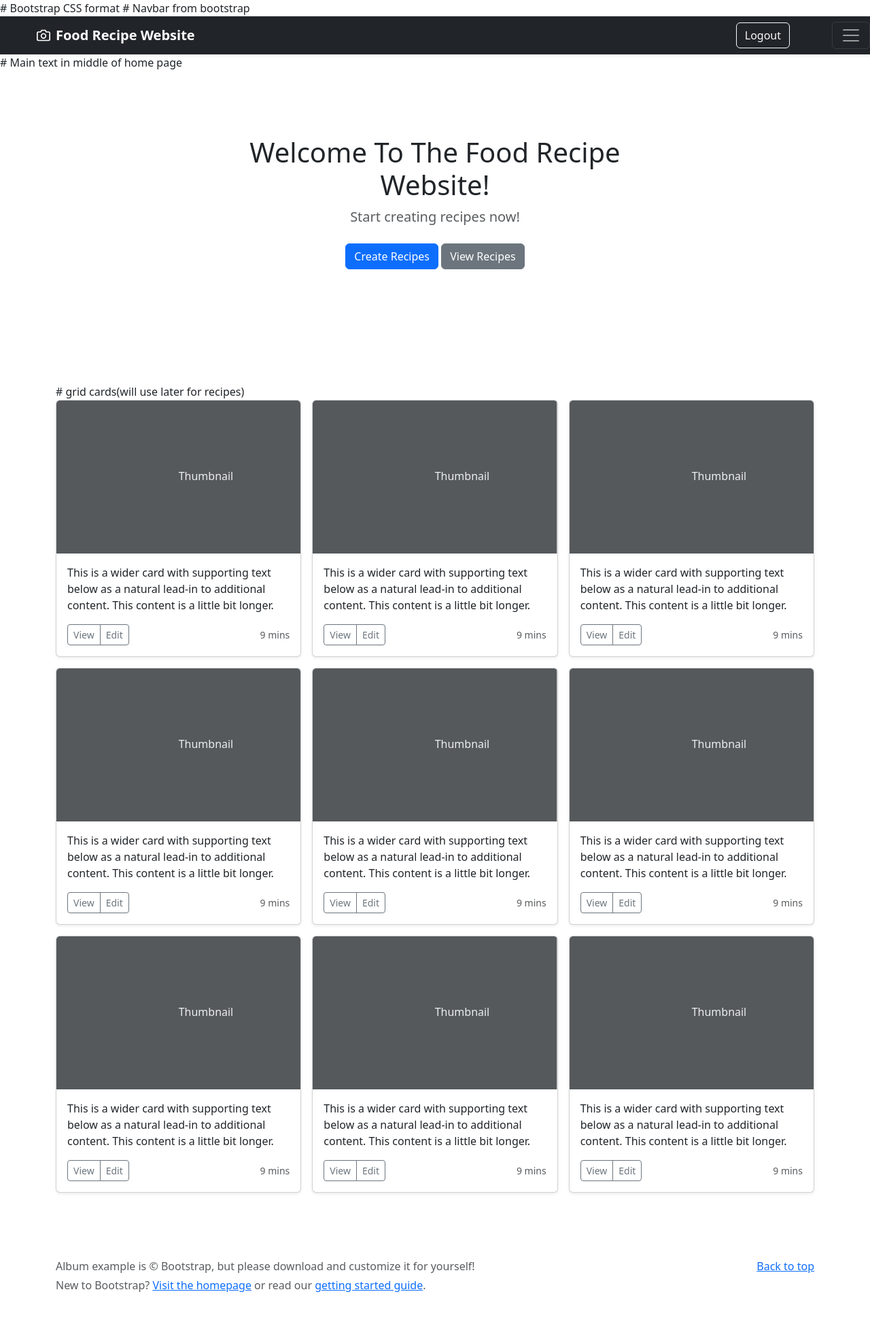
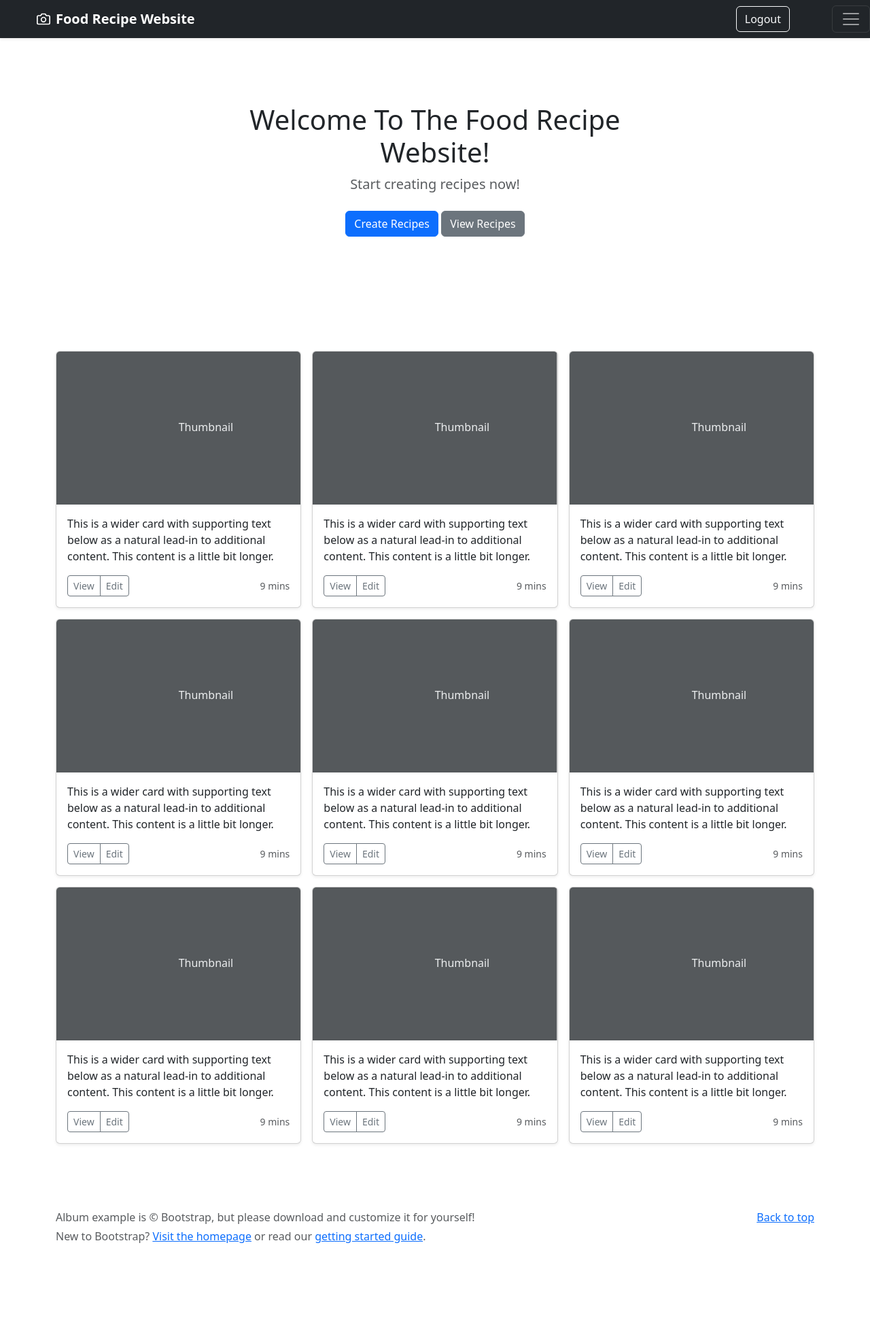
Before and after one commit to RyanTang0203/Recipe_Web_App, a Flask app: page /home in a window 1280 px wide. Shown: the whole page at 68% size. After the commit the page ends 1828 px from the top, so only its background shows below. Run offline with Flask 3, Linux system fonts and the light colour scheme; a user stored in the database is signed in; data that the repository does not hold is empty; some libraries are stand-ins or nearby versions.

Commit message:
home comment fixed #2

```diff
--- a/app/templates/home.html
+++ b/app/templates/home.html
@@ -1,7 +1,7 @@
 <!DOCTYPE html>
 <html lang="en">
 <head>
-# Bootstrap CSS format
+<!-- Bootstrap CSS format -->
 <link href="https://cdn.jsdelivr.net/npm/bootstrap@5.3.3/dist/css/bootstrap.min.css" rel="stylesheet">
 <body class="home-page">
 <body data-new-gr-c-s-check-loaded="14.1232.0" data-gr-ext-installed="">
@@ -27,7 +27,7 @@ Then, link them off to some social networking sites or contact information.</p>
       </div>
     </div>
   </div>
-# Navbar from bootstrap
+ <!-- Navbar from bootstrap -->
   <div class="navbar navbar-dark bg-dark shadow-sm">
     <div class="container">
       <a href="#" class="navbar-brand d-flex align-items-center">
@@ -52,7 +52,7 @@ navigation">
 </header>
 
 <main>
-# Main text in middle of home page
+<!-- Main text in middle of home page -->
   <section class="py-5 text-center container">
     <div class="row py-lg-5">
       <div class="col-lg-6 col-md-8 mx-auto">
@@ -68,7 +68,7 @@ navigation">
 
   <div class="album py-5">
     <div class="container">
-# grid cards(will use later for recipes)
+<!-- grid cards(will use later for recipes) -->
       <div class="row row-cols-1 row-cols-sm-2 row-cols-md-3 g-3">
         <div class="col">
           <div class="card shadow-sm">
```
